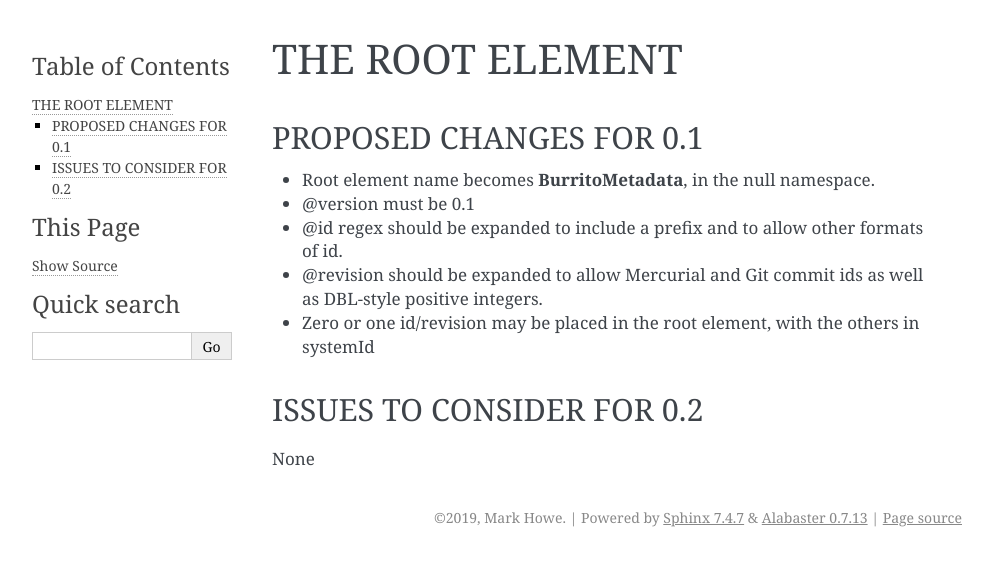
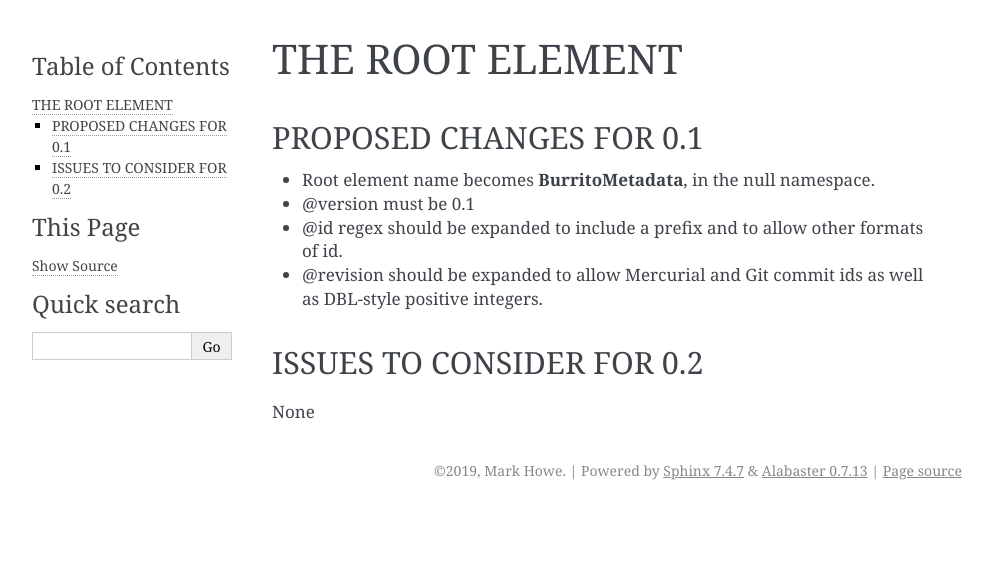
Before and after one commit to bible-technology/scripture-burrito, a Sphinx documentation site: the page built from proto_doc/sb_0_1/source/03_root_element.rst, in a window 1280 px wide. Shown: the top 566 px of the page, without its empty margins (148-1141 px from the left). Built offline with Sphinx 7.4.7, drawn with Linux system fonts in a browser that asks for light colours.

Commit message:
Require root id/revision

```diff
--- a/proto_doc/sb_0_1/source/03_root_element.rst
+++ b/proto_doc/sb_0_1/source/03_root_element.rst
@@ -14,8 +14,6 @@ PROPOSED CHANGES FOR 0.1
 
 * @revision should be expanded to allow Mercurial and Git commit ids as well as DBL-style positive integers.
 
-* Zero or one id/revision may be placed in the root element, with the others in systemId
-
 **************************
 ISSUES TO CONSIDER FOR 0.2
 **************************
```
Also changed, not shown: 1 other file.
